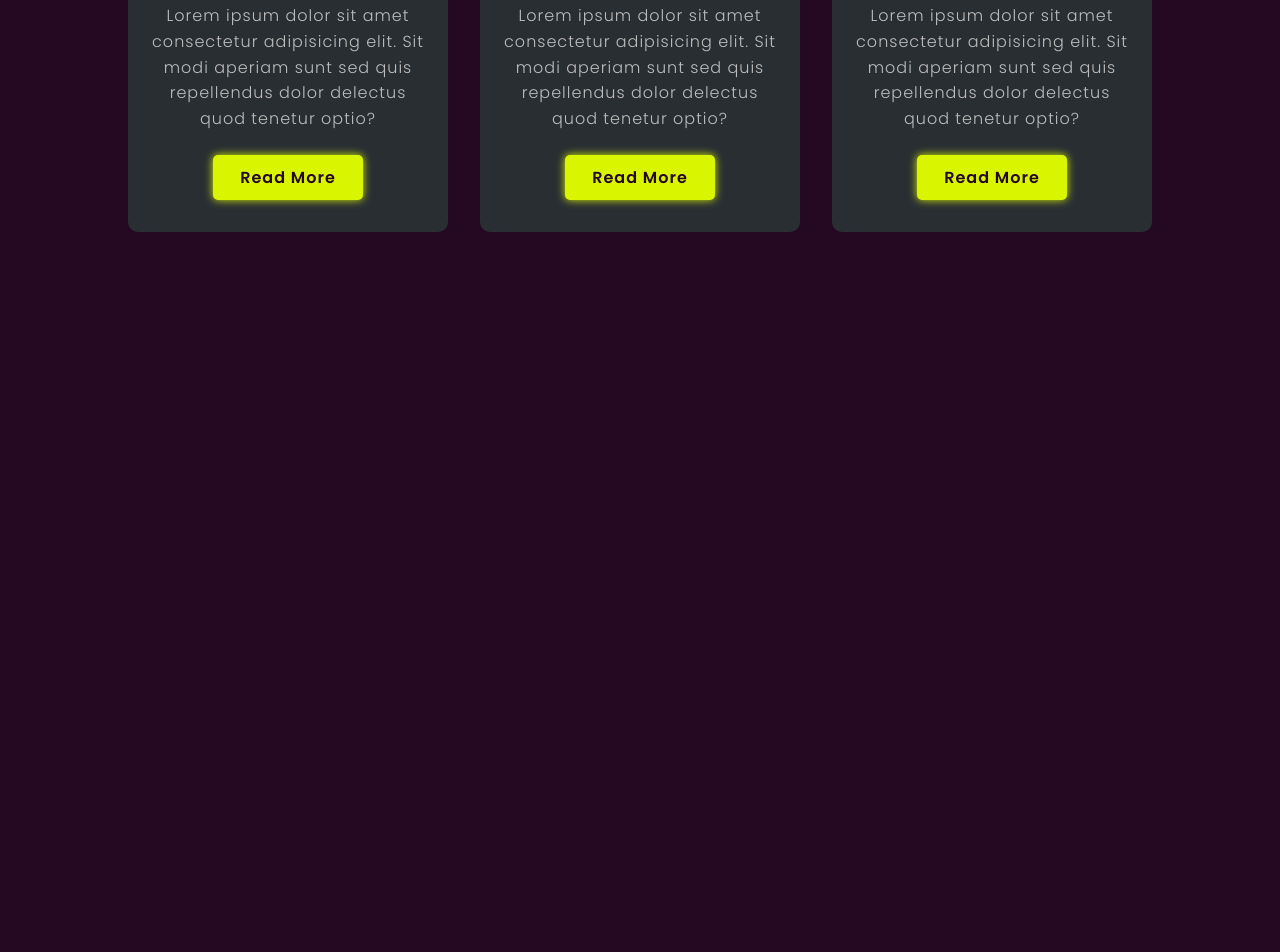
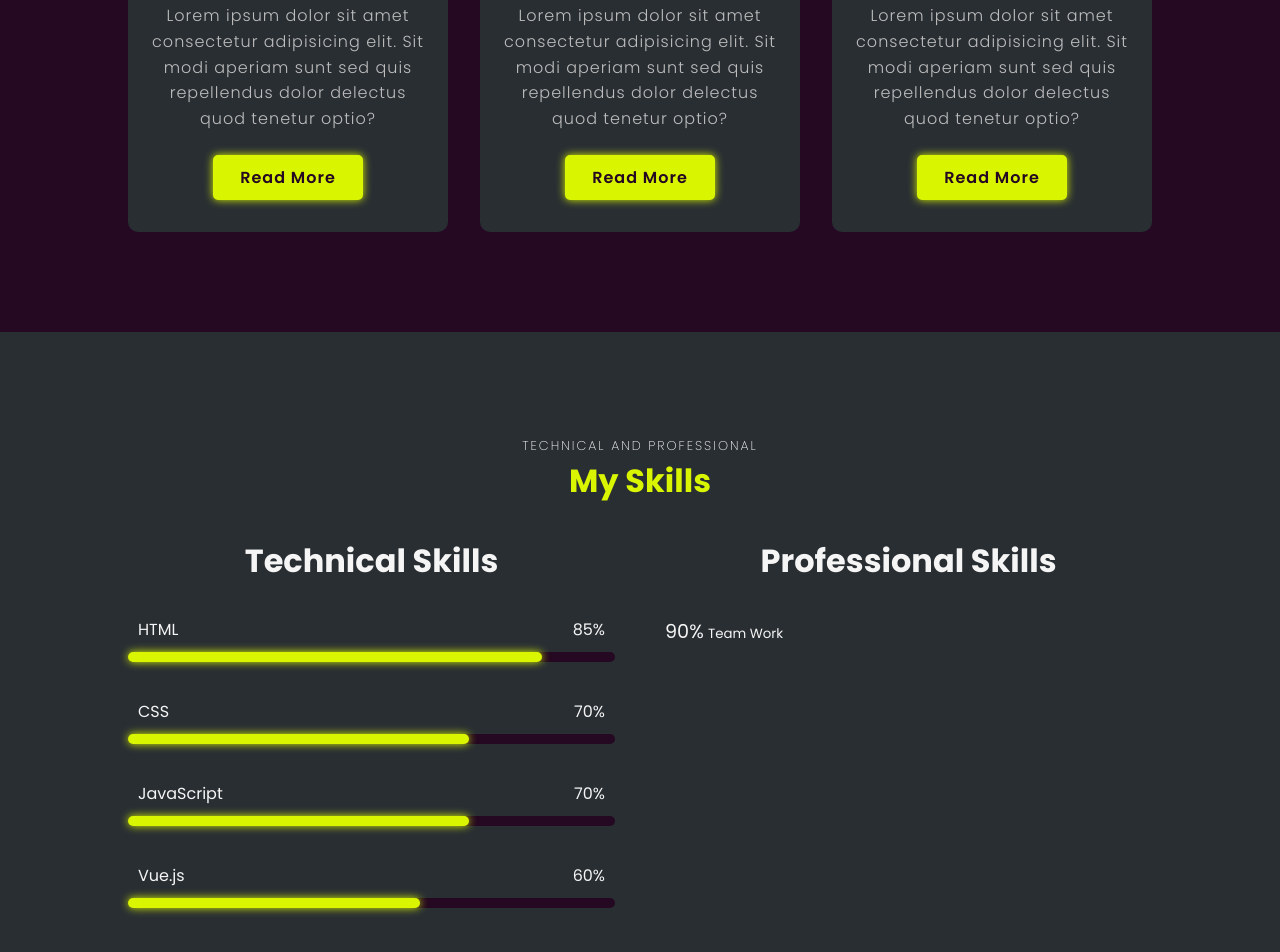
Before and after one commit to BenjaminLupa/portfolio, a plain HTML site: page index.html in a window 1280 px wide. Shown: the part 2019-2971 px from the top of the page. Before the commit the page ends 2351 px from the top, so only its background shows below. Drawn offline with nearby package versions, Linux system fonts and the light colour scheme.

Commit message:
feat: added technical skills

```diff
--- a/index.html
+++ b/index.html
@@ -150,6 +150,76 @@
             </div>
         </div>
     </section>
+    <!--Skill Section------------------------------------------------->
+    <section id="kills" class="skills">
+        <div class="main-text">
+            <span>technical and professional</span>
+            <h2>My Skills</h2>
+        </div>
+        <div class="skill-main">
+            <div class="skill-left">
+                <h3>Technical Skills</h3>
+                <div class="skill-bar">
+                    <div class="info">
+                        <p>HTML</p>
+                        <p>85%</p>
+                    </div>
+                    <div class="bar">
+                        <span class="html"></span>
+                    </div>
+
+                </div>
+                <div class="skill-bar">
+                    <div class="info">
+                        <p>CSS</p>
+                        <p>70%</p>
+                    </div>
+                    <div class="bar">
+                        <span class="css"></span>
+                    </div>
+
+                </div>
+                <div class="skill-bar">
+                    <div class="info">
+                        <p>JavaScript</p>
+                        <p>70%</p>
+                    </div>
+                    <div class="bar">
+                        <span class="javascript"></span>
+                    </div>
+
+                </div>
+                <div class="skill-bar">
+                    <div class="info">
+                        <p>Vue.js</p>
+                        <p>60%</p>
+                    </div>
+                    <div class="bar">
+                        <span class="vue"></span>
+                    </div>
+
+                </div>
+
+
+            </div>
+            <div class="skill-right">
+                <h3>Professional Skills</h3>
+                <div class="professional">
+                    <div class="box">
+                        <div class="circle">
+                            <div class="points" style="--i:1"></div>
+                            <div class="points" style="--i:1"></div>
+                            <div class="points" style="--i:1"></div>
+                        </div>
+                        <div class="text">
+                            <big>90%</big>
+                            <small>Team Work</small>
+                        </div>
+                    </div>
+                </div>
+            </div>
+        </div>
+    </section>
     <script src="script.js"></script>
 </body>
 
--- a/style.css
+++ b/style.css
@@ -412,6 +412,71 @@ a.btn:hover::before {
   color: #bdbdbd;
   line-height: 1.6;
 }
+/* services section css--------------------------------*/
+.skills {
+  background: var(--secon-color);
+}
+.skill-main {
+  width: 100%;
+  display: grid;
+  grid-template-columns: repeat(2, 1fr);
+  grid-row-gap: 50px;
+  grid-column-gap: 50px;
+}
+
+.skill-bar {
+  margin-bottom: 2.3rem;
+}
+
+.skill-main h3 {
+  margin-bottom: 2rem;
+  font-size: var(--norma-font);
+  text-align: center;
+}
+
+.skill-left .skill-bar .info {
+  display: flex;
+  justify-content: space-between;
+  align-items: center;
+  padding: 0 10px;
+}
+
+.skill-left .skill-bar .bar {
+  width: 100%;
+  height: 10px;
+  background-color: var(--bg-color);
+  border-radius: 25px;
+  margin-top: 10px;
+  position: relative;
+}
+
+.skill-bar .bar span {
+  width: 50%;
+  height: 100%;
+  position: absolute;
+  left: 0;
+  background: var(--hover-color);
+  border-radius: 25px;
+  box-shadow: var(--neon-box-shadow);
+}
+
+.skill-bar .bar .html {
+  width: 85%;
+  animation: html 2s;
+}
+.skill-bar .bar .css {
+  width: 70%;
+  animation: css 3s;
+}
+
+.skill-bar .bar .javascript {
+  width: 70%;
+  animation: javascript 4s;
+}
+.skill-bar .bar .vue {
+  width: 60%;
+  animation: vue 5s;
+}
 /* keyframes--------------------------------*/
 @keyframes morph {
   0%,
@@ -428,3 +493,39 @@ a.btn:hover::before {
     border-radius: 69% 31% 66% 34% / 21% 30% 70% 79%;
   }
 }
+
+@keyframes html {
+  0% {
+    width: 0%;
+  }
+  100% {
+    width: 85%;
+  }
+}
+
+@keyframes css {
+  0% {
+    width: 0%;
+  }
+  100% {
+    width: 70%;
+  }
+}
+
+@keyframes javascript {
+  0% {
+    width: 0%;
+  }
+  100% {
+    width: 70%;
+  }
+}
+
+@keyframes vue {
+  0% {
+    width: 0%;
+  }
+  100% {
+    width: 60%;
+  }
+}
```
